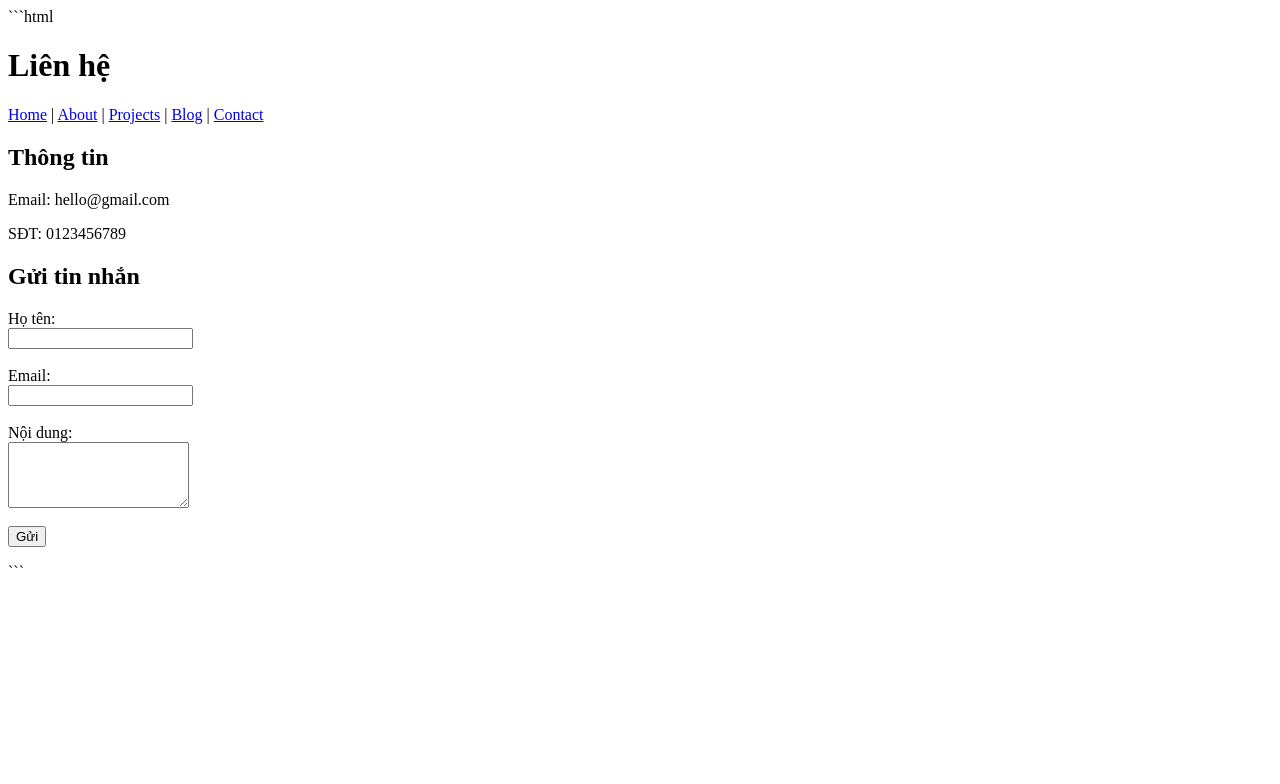
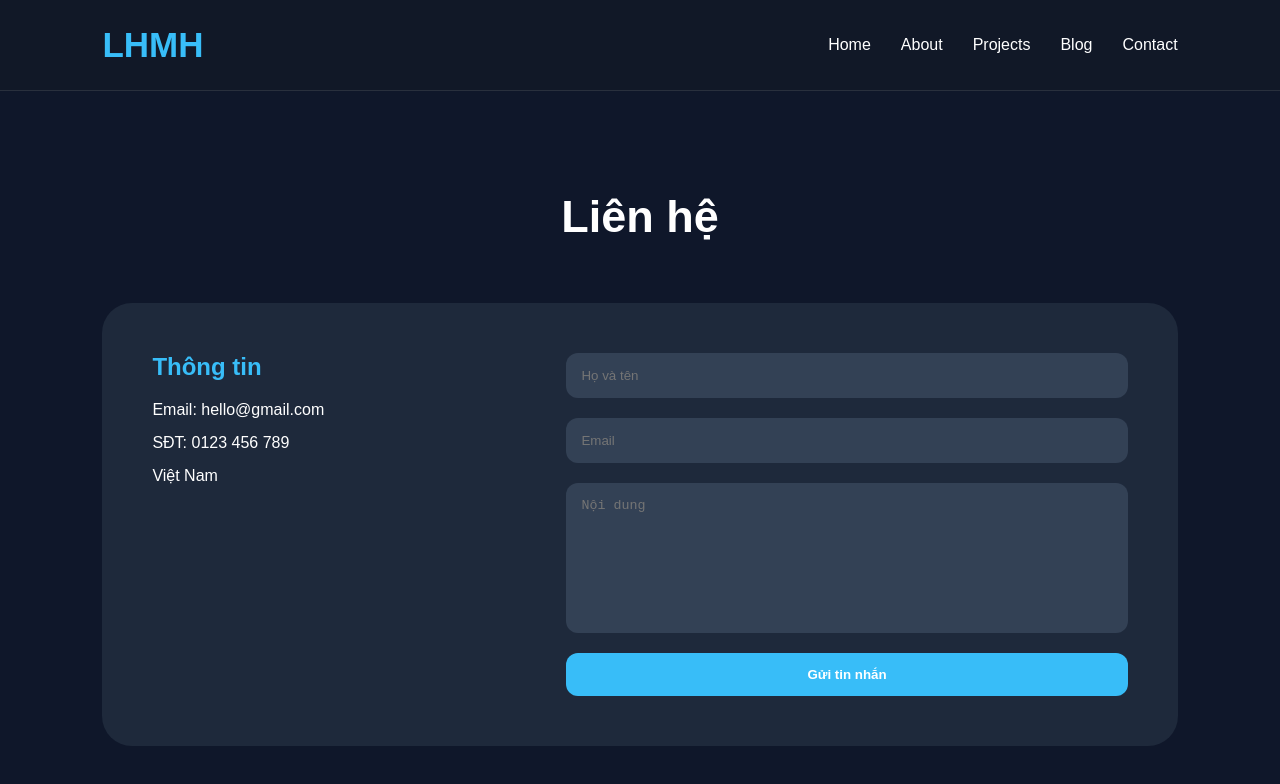
Before and after one commit to anhzoong0-collab/MyWeb, a plain HTML site: page HTML/contact.html in a window 1280 px wide. Drawn offline with Linux system fonts and the light colour scheme; files that its build step writes are made by us from their sources.

Commit message:
Update contact.html

````diff
--- a/HTML/contact.html
+++ b/HTML/contact.html
@@ -1,38 +1,85 @@
-```html
 <!DOCTYPE html>
 <html lang="vi">
 <head>
   <meta charset="UTF-8">
-  <title>Liên hệ</title>
+  <meta name="viewport" content="width=device-width, initial-scale=1.0">
+  <title>Contact</title>
+
+  <link rel="stylesheet" href="style.css">
 </head>
 <body>
 
-<h1>Liên hệ</h1>
+<header>
 
-<a href="index.html">Home</a> |
-<a href="about.html">About</a> |
-<a href="projects.html">Projects</a> |
-<a href="blog.html">Blog</a> |
-<a href="contact.html">Contact</a>
+  <div class="logo">
+    LHMH
+  </div>
 
-<h2>Thông tin</h2>
-<p>Email: hello@gmail.com</p>
-<p>SĐT: 0123456789</p>
+  <nav>
 
-<h2>Gửi tin nhắn</h2>
-<form>
-  Họ tên:<br>
-  <input type="text"><br><br>
+    <a href="home.html">Home</a>
 
-  Email:<br>
-  <input type="email"><br><br>
+    <a href="about.html">About</a>
 
-  Nội dung:<br>
-  <textarea rows="4"></textarea><br><br>
+    <a href="project.html">Projects</a>
 
-  <button>Gửi</button>
-</form>
+    <a href="blog.html">Blog</a>
+
+    <a href="contact.html">Contact</a>
+
+  </nav>
+
+</header>
+
+<section class="section">
+
+  <div class="title">
+
+    <h1>
+      Liên hệ
+    </h1>
+
+  </div>
+
+  <div class="contact-box">
+
+    <div class="contact-info">
+
+      <h2>
+        Thông tin
+      </h2>
+
+      <p>
+        Email: hello@gmail.com
+      </p>
+
+      <p>
+        SĐT: 0123 456 789
+      </p>
+
+      <p>
+        Việt Nam
+      </p>
+
+    </div>
+
+    <form class="contact-form">
+
+      <input type="text" placeholder="Họ và tên">
+
+      <input type="email" placeholder="Email">
+
+      <textarea placeholder="Nội dung"></textarea>
+
+      <button>
+        Gửi tin nhắn
+      </button>
+
+    </form>
+
+  </div>
+
+</section>
 
 </body>
 </html>
-```
````
